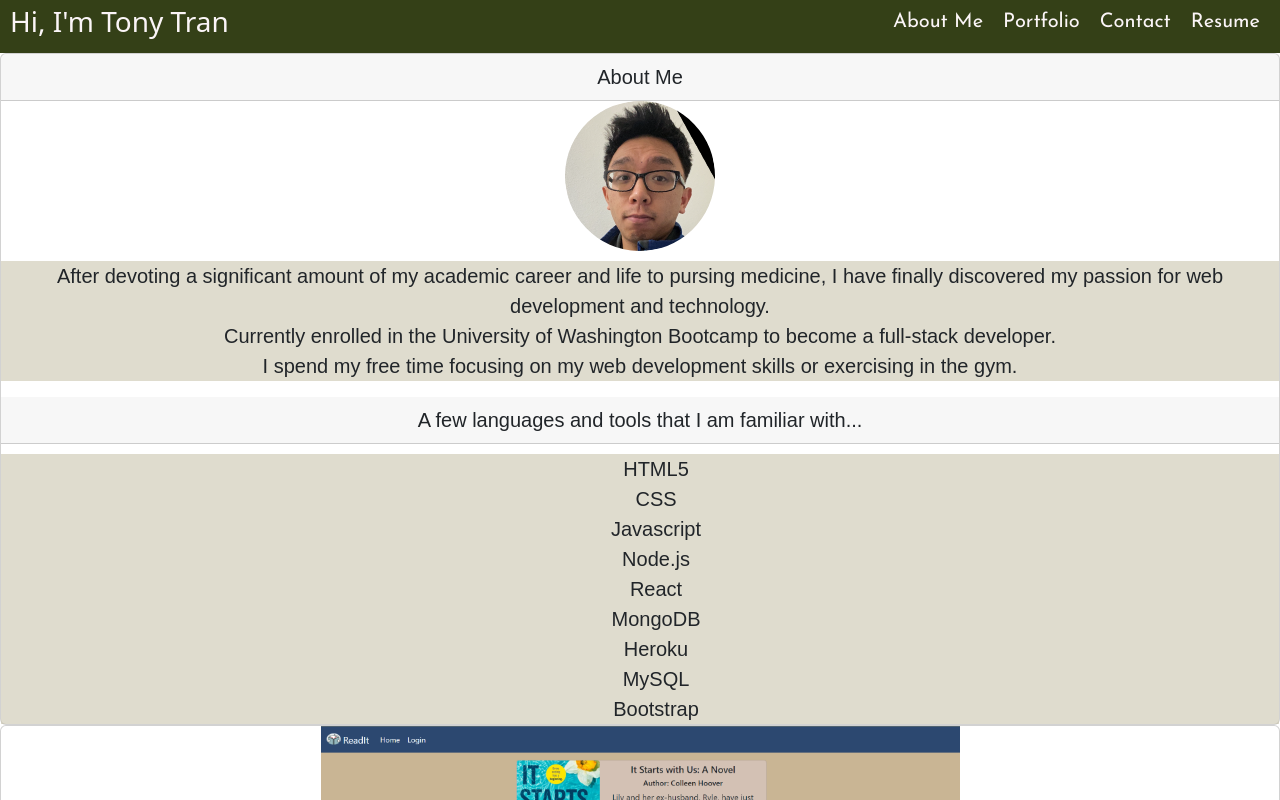
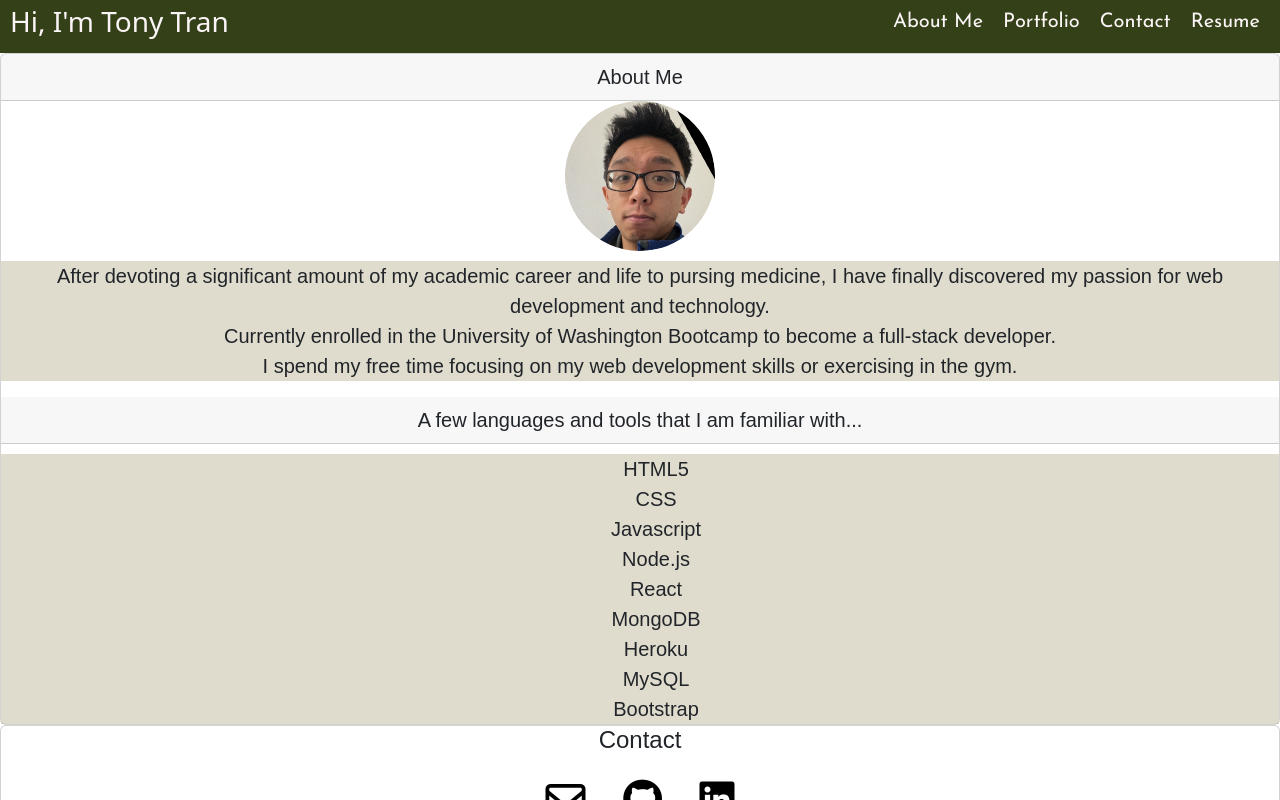
Before and after one commit to tonytran97/portfolio-2.0, a React (Create React App) app: page / in a window 1280 px wide. Shown: the top 800 px of the page. Built offline with nearby package versions, Linux system fonts and the light colour scheme; a web font is replaced by a local one.

Commit message:
+ functional navbar

```diff
--- a/src/App.js
+++ b/src/App.js
@@ -2,13 +2,26 @@ import Nav from './components/nav';
 import About from './components/about';
 import Portfolio from './components/portfolio';
 import Footer from './components/footer';
+import React, { useState } from 'react';
 
 export default function App() {
+  const [currentPage, setCurrentPage] = useState('about');
+
+  const renderPage = () => {
+    if (currentPage === 'about') {
+      return <About />;
+    }
+    if (currentPage === 'portfolio') {
+      return <Portfolio />;
+    }
+  };
+
+  const handlePageChange = (page) => setCurrentPage(page);
+
   return (
     <div>
-      <Nav />
-      <About />
-      <Portfolio />
+      <Nav currentPage={currentPage} handlePageChange={handlePageChange} />
+      {renderPage()}
       <Footer />
     </div>
   );
--- a/src/components/nav.js
+++ b/src/components/nav.js
@@ -1,14 +1,14 @@
 import React from 'react';
 import '../styles/nav.css';
 
-export default function Nav() {
+export default function Nav({ handlePageChange }) {
     return (
         <header>
             <nav>
                 <h3>Hi, I'm Tony Tran</h3>
                 <ul className='navlinks'>
-                    <li><a href="/">About Me</a></li>
-                    <li><a href="/">Portfolio</a></li>
+                    <li><a href="#about" onClick={() => handlePageChange('about')}>About Me</a></li>
+                    <li><a href="#portfolio" onClick={() => handlePageChange('portfolio')}>Portfolio</a></li>
                     <li><a href="/">Contact</a></li>
                     <li><a href="/">Resume</a></li>
                 </ul>
```
